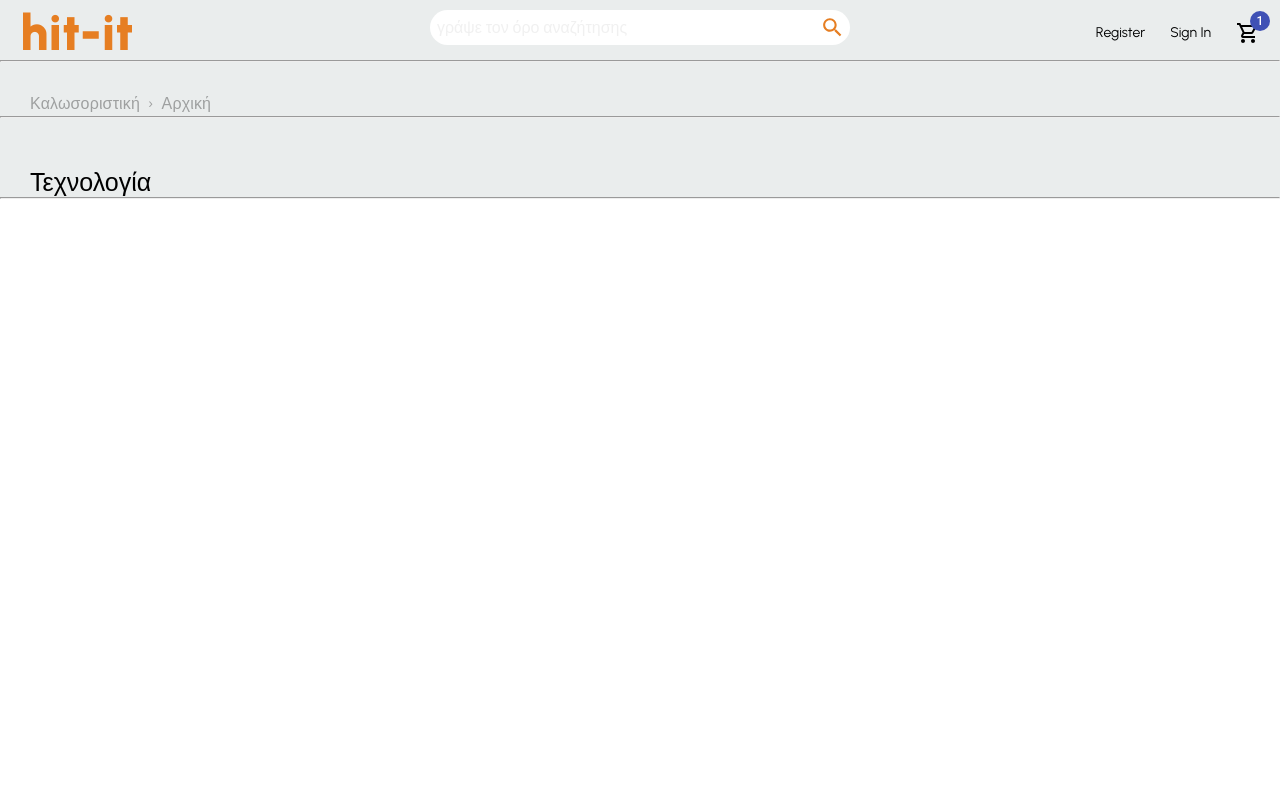
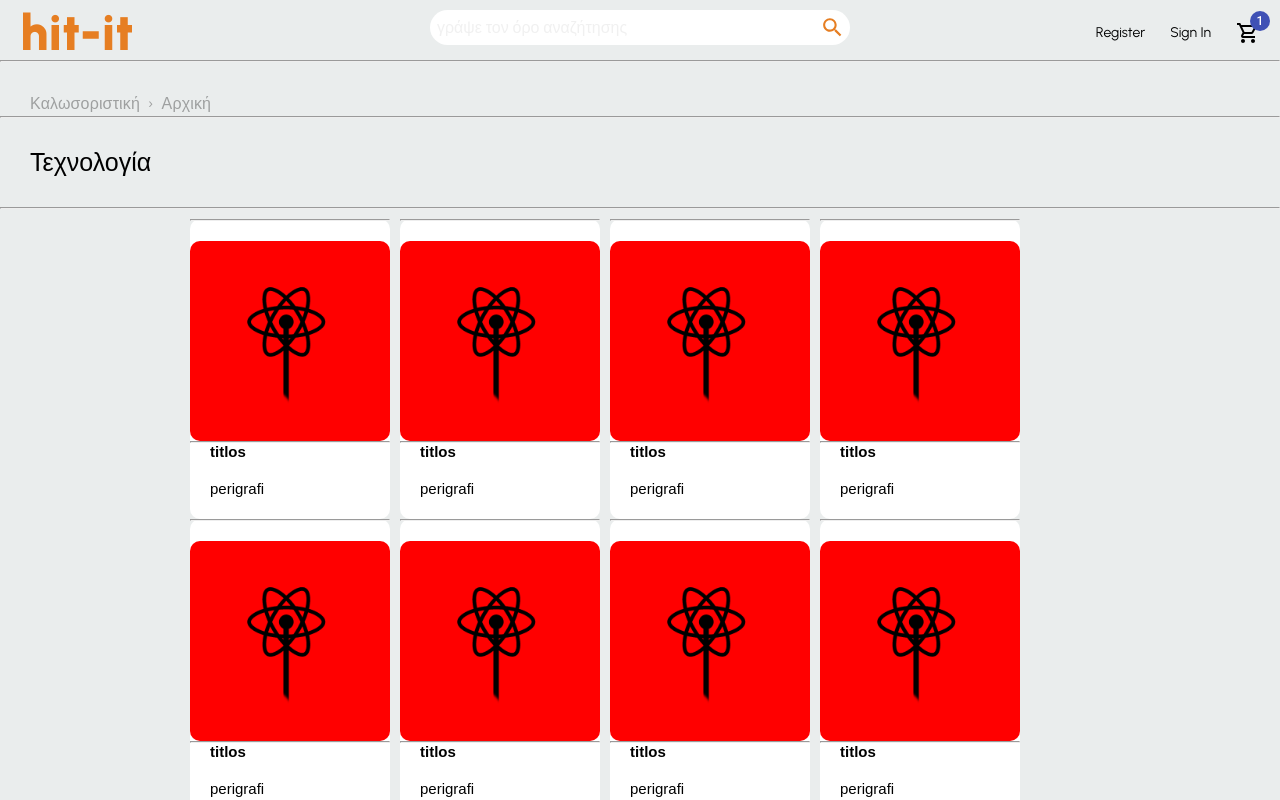
Before and after one commit to platonasmilitsis/WebAppTechno, a React (Create React App) app in the folder frontend/hit-it/: page /home/technology in a window 1280 px wide. Shown: the top 800 px of the page. Built offline with nearby package versions, Linux system fonts and the light colour scheme.

Commit message:
add grid with tiles for category items at categories

```diff
--- a/frontend/hit-it/src/components/Categories/CategoryName.jsx
+++ b/frontend/hit-it/src/components/Categories/CategoryName.jsx
@@ -8,6 +8,8 @@ const Container=styled.div`
     color:black;
     margin-top:50px;
     margin-left:30px;
+    margin-bottom:30px;
+    margin-top:30px;
 `;
 
 const CategoryName = (category_name) => {
--- /dev/null
+++ b/frontend/hit-it/src/components/Categories/Grid.jsx
@@ -0,0 +1,35 @@
+import React from 'react'
+import styled from 'styled-components'
+import Tile from './Tile';
+
+const Container=styled.div`
+    font-family: 'Arial', sans-serif;
+    font-weight:500;
+    font-size:25px;
+    color:black;
+    margin-top:10px;
+    display:flex;
+    flex-wrap:wrap;
+    margin-left:180px;
+    margin-right:100px;
+`;
+
+const Grid = () => {
+  return (
+    <Container>
+        <Tile/>
+        <Tile/>
+        <Tile/>
+        <Tile/>
+        <Tile/>
+        <Tile/>
+        <Tile/>
+        <Tile/>
+        <Tile/>
+
+
+    </Container>
+  )
+}
+
+export default Grid
--- /dev/null
+++ b/frontend/hit-it/src/components/Categories/Tile.jsx
@@ -0,0 +1,77 @@
+import React from 'react'
+import styled from 'styled-components'
+
+const Container=styled.div`
+    background-color:white;
+    height:300px;
+    width:200px;
+    border-radius:10px;
+    margin-left:10px;
+`;
+
+
+const ImageContainer=styled.div`
+    flex:1;
+    height:200px;
+    width:200px;
+    background-color:red;
+    border-radius:10px;
+    margin-top:20px;
+`;
+
+const Image=styled.img`
+    object-fit:cover;
+    height:200px;
+    width:200px;
+`;
+
+
+const Title=styled.h1`
+    font-size:15px;
+    margin-left:20px;
+    font-family: 'Arial', sans-serif;
+    color:black;
+    cursor:pointer;
+    margin-bottom:20px;
+    &:hover{
+        text-decoration:underline;
+    }
+`;
+
+const Description=styled.p`
+    font-family: 'Arial', sans-serif;
+    font-size:15px;
+    margin-bottom:10px;
+    margin-left:20px;
+    margin-right:20px;
+    color:black;
+    cursor:pointer;
+    width: 160px;
+    white-space:nowrap;
+    overflow:hidden;
+    text-overflow:ellipsis;
+    &:hover{
+        text-decoration:underline;
+        white-space:normal;
+    }
+`;
+
+const Tile = () => {
+  return (
+    <Container>
+    <hr></hr>
+        <ImageContainer>
+            <Image src={require("../../assets/logoreact.png")}/>
+        </ImageContainer>
+        <hr></hr>
+        <Title>
+            titlos
+        </Title>
+        <Description>
+            perigrafi
+        </Description>
+    </Container>
+  )
+}
+
+export default Tile
--- a/frontend/hit-it/src/pages/Technology.jsx
+++ b/frontend/hit-it/src/pages/Technology.jsx
@@ -4,6 +4,7 @@ import { Helmet, HelmetProvider } from 'react-helmet-async';
 import NavBar from '../components/Categories/NavBar';
 import Breadcrumb from '../components/Global/Breadcrumb';
 import CategoryName from '../components/Categories/CategoryName';
+import Grid from '../components/Categories/Grid';
 
 
 const Container=styled.div`
@@ -25,15 +26,14 @@ const Technology = () => {
           </title>
         </Helmet>
       </HelmetProvider>
-    <NavBar>
-
-    </NavBar>
+      <NavBar/>
       <hr></hr>
       {Breadcrumb(page_names,page_links)}
       <hr></hr>
       {CategoryName("Τεχνολογία")}
       <hr></hr>
-
+      <Grid/>
+      <hr></hr>
     </Container>
   )
 }
```
Lines whose indentation alone changed are shown as unchanged.
